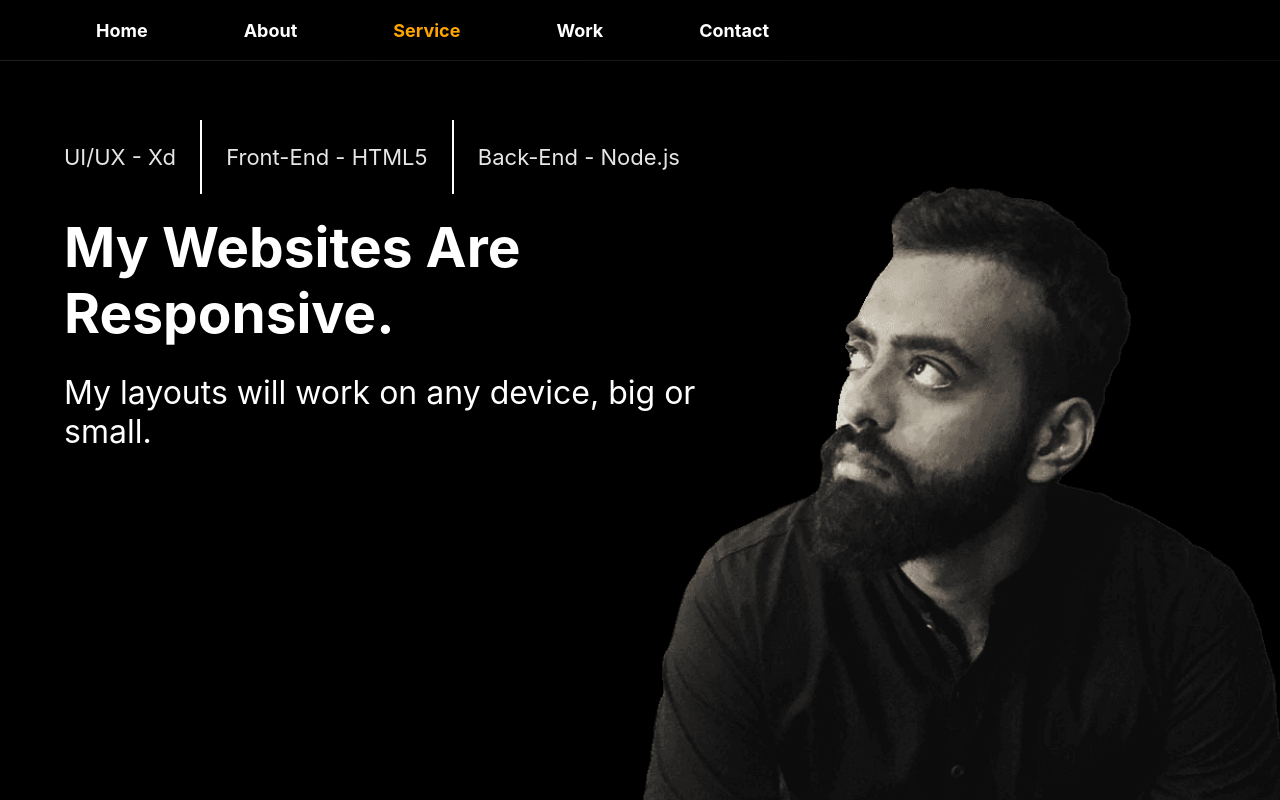
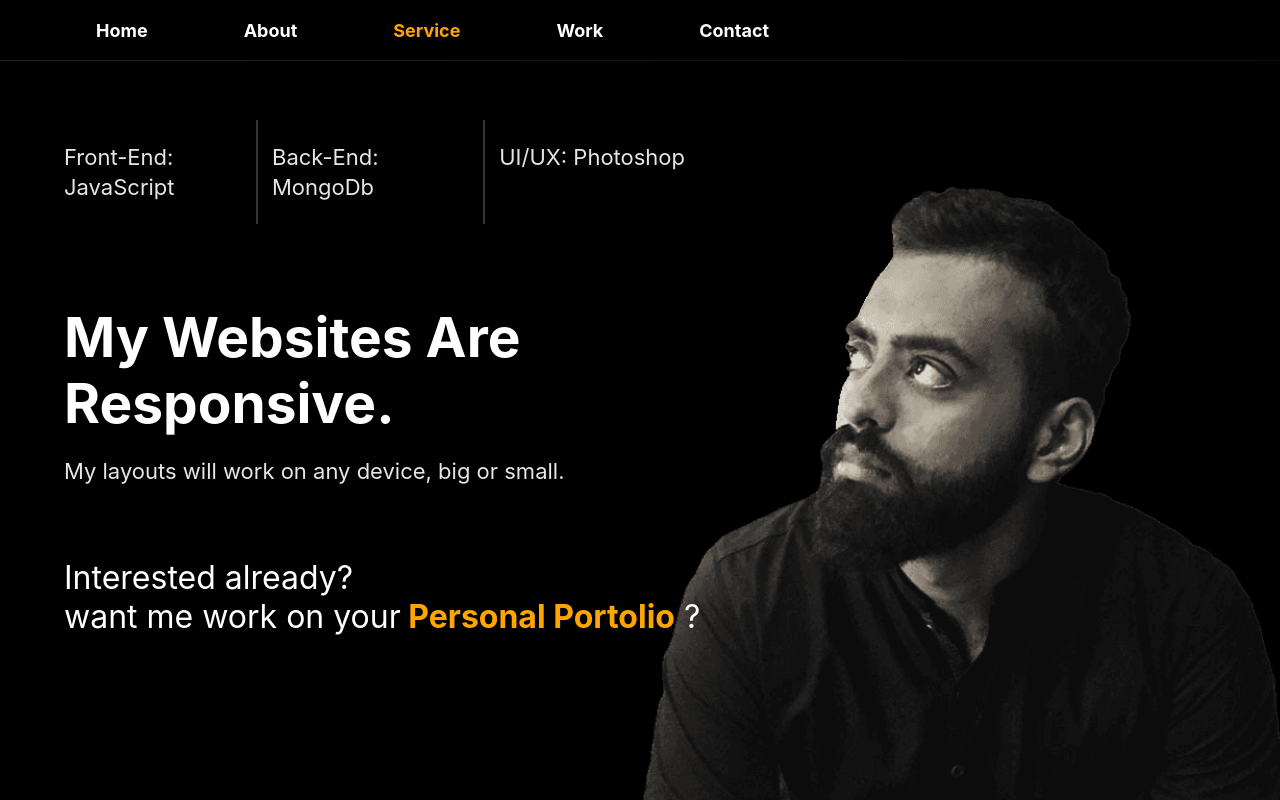
Before and after one commit to AbrarChowdhury/my-portfo, a React (Create React App) app: page /services in a window 1280 px wide. Built offline with nearby package versions, Linux system fonts and the light colour scheme.

Commit message:
service redesigned

```diff
--- a/src/App.css
+++ b/src/App.css
@@ -34,6 +34,9 @@
     font-weight: 400;
     color: orange;
     text-decoration: none;
+}
+.big-c2action{
+    color: orange;
 }
 .name{
     font-size: 32px;
--- a/src/about.jsx
+++ b/src/about.jsx
@@ -8,7 +8,7 @@ const About = () => {
       <section className="about">
       <div className="half-container">
         <h1 className="header">I Build Products With Passion.</h1>
-        <p className="subtitle">I'm Abrar Shams Chowdhury.<br/><br/>
+        <p className="subtitle">
         An engineer by heart, I love to invent, design, analyze, build, and test.<br/>
         My goal is to create unique solutions that surprise and delight users.<br/>
         <br/>
--- /dev/null
+++ b/src/components/changeText/changeText.jsx
@@ -0,0 +1,32 @@
+
+
+import React, { Component } from 'react';
+
+
+class ChangeText extends Component {
+  constructor(props) {
+    super(props);
+    this.state = { textIdx: 0, textArray: this.props.array};
+  }
+
+  componentDidMount() {
+    this.timeout = setInterval(() => {
+      let currentIdx = this.state.textIdx;
+      this.setState({ textIdx: currentIdx + 1,});
+    }, this.props.time);
+  }
+
+  componentDidUnmount() {
+    clearInterval(this.timeout);
+  }
+
+  render() {
+    let textThatChanges = this.state.textArray[this.state.textIdx % this.state.textArray.length];
+
+    return (
+        <span className={this.state.classname}>{textThatChanges}</span>
+    )
+  }
+}
+
+export default ChangeText;
--- a/src/components/projectCard/projectCard.style.css
+++ b/src/components/projectCard/projectCard.style.css
@@ -1,18 +1,19 @@
 .project-container{
-    padding-left: 5vw;
     min-height:200px;
     display: grid;
     grid-template-columns: 1fr 1fr;
     align-content: center;
-    background: linear-gradient(177deg, rgba(20, 20, 10,0.8) 0%, rgba(0,0,0,0.8) 50%, rgb(0,0,0) 100%);
+    border-bottom: 1px solid rgba(255, 255, 255, 0.157);
+    /* background: linear-gradient(177deg, rgba(20, 20, 10,0.8) 0%, rgba(0,0,0,0.8) 50%, rgb(0,0,0) 100%); */
 }
 .project-text{
     align-self: center;
+    justify-self: start;
 }
 .project-img{
-    justify-self: center;
+    justify-self: end;
     height: 200px;
-    margin: 60px;
+    margin: 60px 0;
 }
 @media only screen and (max-width : 500px){
     .project-container{
--- a/src/components/stack/stack.component.jsx
+++ b/src/components/stack/stack.component.jsx
@@ -1,5 +1,6 @@
 import React, { Component, PropTypes } from 'react';
 import './stack.style.css'
+import ChangeText from '../changeText/changeText';
 class componentName extends Component {
     constructor(props) {
         super(props);
@@ -8,43 +9,16 @@ class componentName extends Component {
         }
     }
 
-    componentWillMount() {
-
-    }
-
-    componentDidMount() {
-
-    }
-
-    componentWillReceiveProps(nextProps) {
-
-    }
-
-    shouldComponentUpdate(nextProps, nextState) {
-
-    }
-
-    componentWillUpdate(nextProps, nextState) {
-
-    }
-
-    componentDidUpdate(prevProps, prevState) {
-
-    }
-
-    componentWillUnmount() {
-
-    }
-
     render() {
         return (
             <div className="stack-container subtitle">
-                <p className="stack">UI/UX - Xd</p>
+                <p className="stack">Front-End: <ChangeText time={2000} array = {["HTML5","CSS3","JavaScript","React","JQuery","Bootstap","Material-UI","Materialize"]} /></p>
                 <div className = "line"/>
-                <p className="stack">Front-End - HTML5</p>
+                <p className="stack">Back-End: <ChangeText time={2200} array = {["Node.js","Express","MongoDb","MySQL",]} /></p>
                 <div className = "line"/>
-                <p className="stack">Back-End - Node.js</p>
-            </div>
+                <p className="stack">UI/UX: <ChangeText time={2500} array = {["Xd","Illustrator","Photoshop"]} /></p>
+                <br/><br/>
+                </div>
         );
     }
 }
--- a/src/components/stack/stack.style.css
+++ b/src/components/stack/stack.style.css
@@ -1,11 +1,18 @@
 .stack-container{
     display: grid;
-    grid-template-columns: auto auto auto auto auto;
-    max-width: 700px;
+    grid-template-columns: 30% auto 33% auto 32%;
+    max-width: 100%;
+
 }
 .line{
     display: inline-block;
     height:100%;
     width: 2px;
-    background: white;
+    background: rgba(255, 255, 255, 0.2);
 }
+
+@media only screen and (max-width : 600px){
+    .stack-container{
+        display: none;
+    }
+}
--- a/src/services.jsx
+++ b/src/services.jsx
@@ -1,6 +1,7 @@
 import React from 'react';
 import Stack from './components/stack/stack.component'
 import { Link } from 'react-router-dom'
+import ChangeText from './components/changeText/changeText'
 const services = [
     {
         image:'/images/resIcon.png',
@@ -25,7 +26,7 @@ const services = [
     {
         image:'/images/resIcon.png',
         title:"Secure",
-        desc:"Have some confidential data to store?. no problem, I will salt and hash your data before storing them."
+        desc:"Some datas are better kept as sectret, I ensure full data security"
     }
 
 ]
@@ -36,12 +37,18 @@ const Services = () => {
         <div>
             <section className="services">
                 <div className="half-container">
-                    <div>
+
                         <Stack />
-                        <h1 className='header'>My Websites Are {services[number].title}.</h1>
-                        <h2 className='name'>{services[number].desc}</h2>
-                        </div>
 
+                        <h1 className='header'>My Websites Are <ChangeText time={6000} array={[services[0].title,services[1].title,services[2].title,services[3].title,services[4].title]}/>.</h1>
+                        <h2 className='subtitle'><ChangeText time={6000} array = {[services[0].desc,services[1].desc,services[2].desc,services[3].desc,services[4].desc]} /></h2>
+
+                        <br/><br/>
+                        <p className="name">Interested already? <br/>
+                        want me work on your
+                        <Link to="/contact"><strong className="big-c2action"> <ChangeText time={2500} array = {["Landing-Page","E-commmerese site","Personal Portolio"]} /></strong>
+                        </Link> ?
+                        </p>
                   </div>
             </section>
         </div>
--- a/src/work.jsx
+++ b/src/work.jsx
@@ -12,13 +12,16 @@ const Work = () => {
           <h1 className="header">View Some Of My Work.</h1>
           <h2 className="subtitle">Or, if you are already excited about building your project with me,</h2>
           <Link to="/contact"><p className="c2action">Let me know the details <i class="fa fa-chevron-right" aria-hidden="true"></i></p></Link>
-          </div>
+          <div className="projects">
+          {projectsArray.map((project)=>(
+           <ProjectCard title={project.title} desc={project.desc} image={project.image}link={project.link}/>
+          ))}
+       </div>
 
-        <div className="projects">
-           {projectsArray.map((project)=>(
-            <ProjectCard title={project.title} desc={project.desc} image={project.image}link={project.link}/>
-           ))}
+
         </div>
+
+
       </section>
         </div>
     );
```
